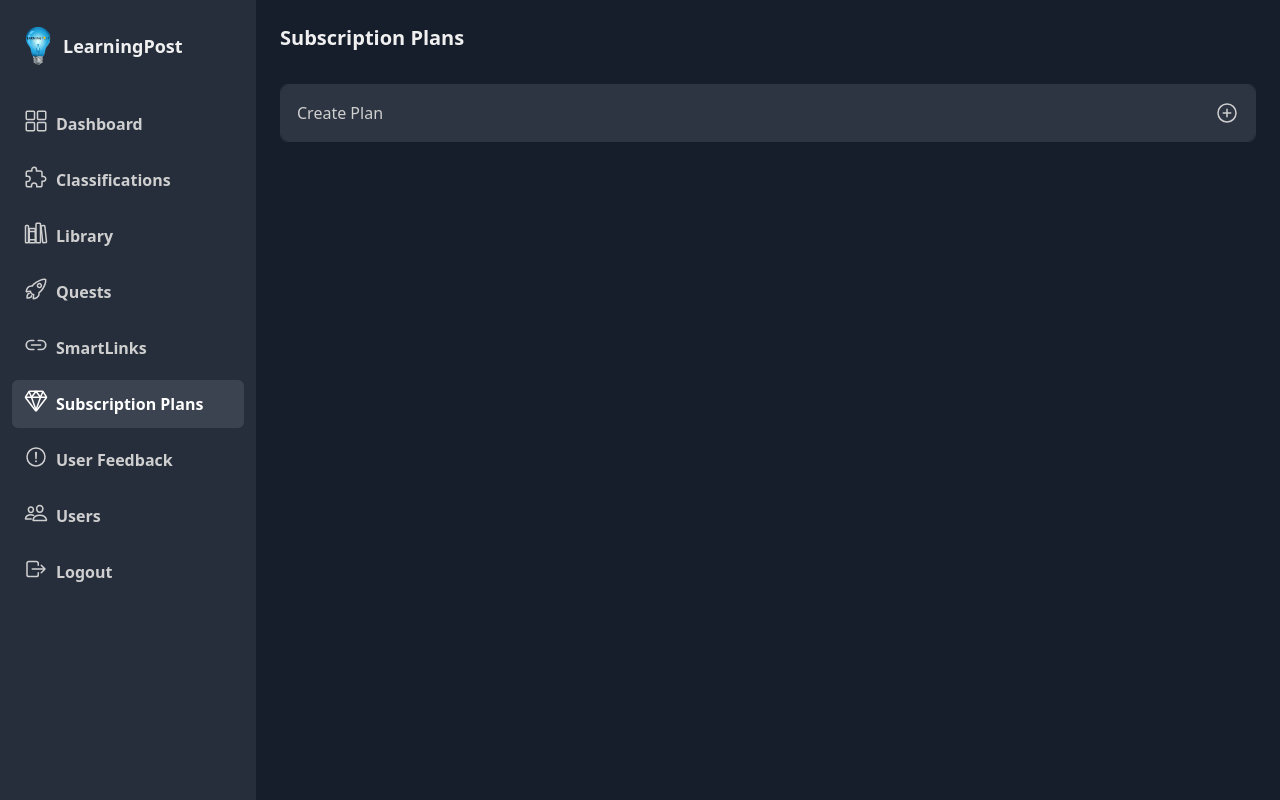
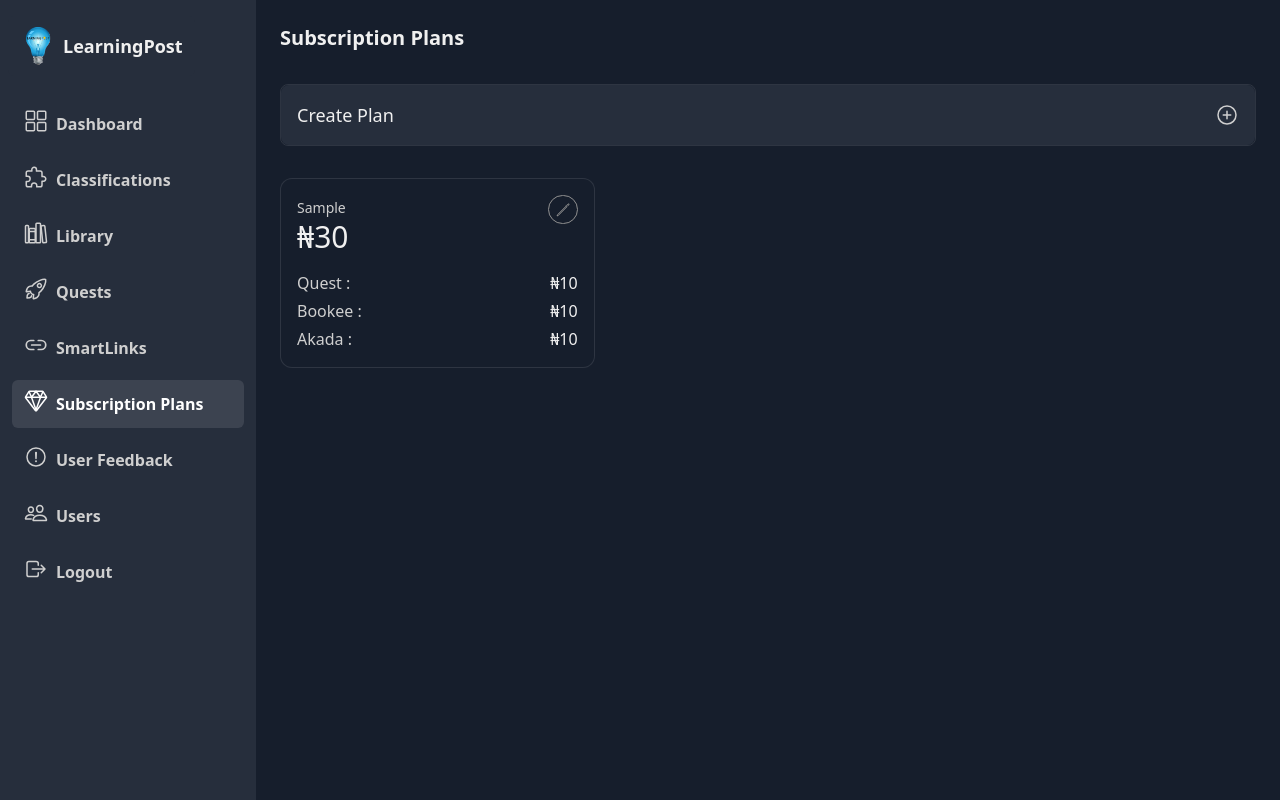
Before and after one commit to D3mzy-108/LearningPostAPI, a Django app: page /portal/admin/subscription-plans/ in a window 1280 px wide. Run offline with Django 4.2, Linux system fonts and the light colour scheme; a user stored in the database is signed in; tables that the repository leaves empty hold one stand-in row (values such as "Sample post").

Commit message:
Handled CRUD operations on subscription plans

```diff
--- a/admin_app/admin.py
+++ b/admin_app/admin.py
@@ -55,3 +55,8 @@ class UserFeedbackAdmin(admin.ModelAdmin):
 @admin.register(MPerformance)
 class MPerformanceAdmin(admin.ModelAdmin):
     pass
+
+
+@admin.register(SubscriptionPlan)
+class SubscriptionPlanAdmin(admin.ModelAdmin):
+    pass
--- a/admin_app/admin_app_views/subscription_views.py
+++ b/admin_app/admin_app_views/subscription_views.py
@@ -2,8 +2,39 @@ from django.http import HttpRequest
 from django.shortcuts import render, redirect, get_object_or_404
 from django.contrib.auth.decorators import login_required
 
+from admin_app.models import SubscriptionPlan
+
 
 @login_required
 def plans(request):
-    context = {}
+    plans = SubscriptionPlan.objects.all()
+    context = {
+        'plans': plans,
+    }
     return render(request, 'admin_app/subscription_plans/plans.html', context)
+
+
+@login_required
+def add_plan(request):
+    if request.method == 'POST':
+        plan = SubscriptionPlan()
+        plan.plan = request.POST['plan']
+        plan.duration = request.POST['duration']
+        plan.quest_price = request.POST['q_cost']
+        plan.bookee_price = request.POST['b_cost']
+        plan.akada_price = request.POST['a_cost']
+        plan.save()
+    return redirect(request.META.get('HTTP_REFERER'))
+
+
+@login_required
+def modify_plan(request, id):
+    if request.method == 'POST':
+        plan = get_object_or_404(SubscriptionPlan, id=id)
+        plan.plan = request.POST['plan']
+        plan.duration = request.POST['duration']
+        plan.quest_price = request.POST['q_cost']
+        plan.bookee_price = request.POST['b_cost']
+        plan.akada_price = request.POST['a_cost']
+        plan.save()
+    return redirect(request.META.get('HTTP_REFERER'))
--- a/admin_app/models.py
+++ b/admin_app/models.py
@@ -137,3 +137,14 @@ class MPerformance(models.Model):
 
     def __str__(self):
         return f"{self.user.first_name} {self.date}"
+
+
+class SubscriptionPlan(models.Model):
+    plan = models.CharField(max_length=20)
+    duration = models.IntegerField()
+    quest_price = models.IntegerField()
+    bookee_price = models.IntegerField()
+    akada_price = models.IntegerField()
+
+    def __str__(self):
+        return f'{self.plan} ~ {self.quest_price + self.bookee_price + self.akada_price}'
--- a/admin_app/templates/admin_app/subscription_plans/plans.html
+++ b/admin_app/templates/admin_app/subscription_plans/plans.html
@@ -5,17 +5,17 @@
     <span class="mr-auto text-xl text-[var(--fg)] font-bold">Subscription Plans</span>
     <div class="mt-8 border border-white/10 rounded-lg">
         <button type="button" onclick="$('#createPlanForm').slideToggle(300)"
-            class="w-full bg-white/10 border-none outline-none py-4 px-4 text-[var(--fg2)] text-start flex gap-2 items-center justify-between rounded-lg">
-            Create Plan
+            class="w-full bg-[var(--bg2)] border-none outline-none py-4 px-4 text-[var(--fg2)] text-start flex gap-2 items-center justify-between rounded-lg">
+            <span class="font-medium text-lg text-[var(--fg)]">Create Plan</span>
             <ion-icon name="add-circle-outline" class="text-2xl"></ion-icon>
         </button>
         <div id="createPlanForm" class="w-full py-6 px-4">
-            <form action="" method="post">
+            <form action="{% url 'add_plan' %}" method="post">
                 {% csrf_token %}
                 <div class="flex max-sm:flex-col gap-4">
                     <div class="w-full md:flex-1">
                         <label for="plan" class="text-[var(--fg)] font-medium">Plan Name*</label>
-                        <input type="text" name="plan" id="plan"
+                        <input type="text" maxlength="20" name="plan" id="plan"
                             class="w-full py-2 px-3 mt-2 rounded-lg bg-[var(--bg2)] border-none outline-none text-[var(--fg)] placeholder:text-[var(--lightgray)] font-semibold"
                             required>
                     </div>
@@ -56,15 +56,108 @@
             </form>
         </div>
     </div>
+    <div class="mt-8 w-full grid grid-cols-1 md:grid-cols-2 lg:grid-cols-3 gap-4">
+        {% for plan in plans %}
+        <div class="w-full rounded-xl p-4 bg-[var(--bg)] border border-white/10">
+            <div class="planCard planCard{{plan.id}}">
+                <div class="flex w-full items-start">
+                    <div class="flex-1">
+                        <span class="text-sm text-[var(--fg2)]">{{plan.plan}}</span>
+                        <div class="text-3xl text-[var(--fg)] font-medium">
+                            ₦{{plan.quest_price|add:plan.bookee_price|add:plan.akada_price}}</div>
+                    </div>
+                    <button type="button" data-id="{{plan.id}}"
+                        class="tgl-edit-plan bg-transparent outline-none text-[var(--lightgray)] px-[0.35rem] aspect-square border border-[var(--lightgray)] rounded-full grid place-items-center">
+                        <ion-icon name="pencil-outline"></ion-icon>
+                    </button>
+                </div>
+                <div class="mt-4 flex flex-col gap-1">
+                    <div class="flex items-center justify-between gap-4">
+                        <span class="text-[var(--fg2)]">Quest :</span>
+                        <span class="text-[var(--fg)]">₦{{plan.quest_price}}</span>
+                    </div>
+                    <div class="flex items-center justify-between gap-4">
+                        <span class="text-[var(--fg2)]">Bookee :</span>
+                        <span class="text-[var(--fg)]">₦{{plan.bookee_price}}</span>
+                    </div>
+                    <div class="flex items-center justify-between gap-4">
+                        <span class="text-[var(--fg2)]">Akada :</span>
+                        <span class="text-[var(--fg)]">₦{{plan.akada_price}}</span>
+                    </div>
+                </div>
+            </div>
+            <form action="{% url 'modify_plan' id=plan.id %}" method="post" class="w-full planCard planCard{{plan.id}}">
+                {% csrf_token %}
+                <div class="flex flex-col gap-3">
+                    <legend class="text-[var(--fg2)] text-lg">Modify {{plan.plan}}</legend>
+                    <div class="flex items-center justify-between gap-4 mt-1">
+                        <span class="text-[var(--fg2)]">Plan :</span>
+                        <input type="text" maxlength="20" name="plan"
+                            class="flex-1 py-1 px-2 rounded-lg bg-[var(--bg2)] border-none outline-none text-[var(--fg)] placeholder:text-[var(--lightgray)] font-medium"
+                            required value="{{plan.plan}}">
+                    </div>
+                    <div class="flex items-center justify-between gap-4">
+                        <span class="text-[var(--fg2)]">Duration :</span>
+                        <div class="flex-1 flex items-center rounded-md bg-[var(--bg2)] pr-3">
+                            <input type="number" name="duration" placeholder="Duration"
+                                class="w-full flex-1 py-1 px-2 rounded-md bg-[var(--bg2)] border-none outline-none text-[var(--fg)] placeholder:text-[var(--lightgray)] font-medium"
+                                required value="{{plan.duration}}">
+                            <span class="text-[var(--fg)] text-sm font-medium">days</span>
+                        </div>
+                    </div>
+                    <div class="flex items-center justify-between gap-4">
+                        <span class="text-[var(--fg2)]">Quest :</span>
+                        <input type="number" name="q_cost"
+                            class="flex-1 py-1 px-2 rounded-lg bg-[var(--bg2)] border-none outline-none text-[var(--fg)] placeholder:text-[var(--lightgray)] font-medium"
+                            required value="{{plan.quest_price}}">
+                    </div>
+                    <div class="flex items-center justify-between gap-4">
+                        <span class="text-[var(--fg2)]">Bookee :</span>
+                        <input type="number" name="b_cost"
+                            class="flex-1 py-1 px-2 rounded-lg bg-[var(--bg2)] border-none outline-none text-[var(--fg)] placeholder:text-[var(--lightgray)] font-medium"
+                            required value="{{plan.bookee_price}}">
+                    </div>
+                    <div class="flex items-center justify-between gap-4">
+                        <span class="text-[var(--fg2)]">Akada :</span>
+                        <input type="number" name="a_cost"
+                            class="flex-1 py-1 px-2 rounded-lg bg-[var(--bg2)] border-none outline-none text-[var(--fg)] placeholder:text-[var(--lightgray)] font-medium"
+                            required value="{{plan.akada_price}}">
+                    </div>
+                    <div class="flex w-full gap-4 mt-1">
+                        <button type="button" data-id="{{plan.id}}"
+                            class="tgl-edit-plan w-full border border-[var(--lightgray)] rounded-full py-2 text-[var(--lightgray)] grid place-items-center">
+                            <ion-icon name="close-outline"></ion-icon>
+                        </button>
+                        <button type="submit"
+                            class="w-full border border-[var(--green)] rounded-full py-2 text-[var(--green)] grid place-items-center">
+                            <ion-icon name="checkmark-outline"></ion-icon>
+                        </button>
+                    </div>
+                </div>
+            </form>
+        </div>
+        {% endfor %}
+    </div>
 </div>
 
 <style>
     #createPlanForm {
         display: none;
     }
+
+    .planCard:last-child {
+        display: none;
+    }
+
+    .tgl-edit-plan * {
+        pointer-events: none;
+    }
 </style>
 
 <script>
+    $('.tgl-edit-plan').click((e) => {
+        $(`.planCard${$(e.target).attr('data-id')}`).slideToggle(300)
+    })
 </script>
 
 {% endblock screen %}
--- a/admin_app/urls.py
+++ b/admin_app/urls.py
@@ -1,6 +1,6 @@
 from django.urls import path
 
-from .admin_app_views.subscription_views import plans
+from .admin_app_views.subscription_views import add_plan, modify_plan, plans
 from .admin_app_views.quests_views import download_quest, quests, create_quest, edit_quest, delete_quest, view_questions, bulk_upload, single_upload, edit_question, delete_question
 from .admin_app_views.library_views import create_book, delete_book, delete_chapter, edit_book, library, upload_chapter, view_book
 from .admin_app_views.classifications_views import classifications, delete_code, generate_new_code
@@ -52,5 +52,8 @@ urlpatterns = [
     # ========================================================================================================
     # SUBSCRIPTION PLANS
     # ========================================================================================================
-    path('subscription-plans/', plans, name='subscription_plans')
+    path('subscription-plans/', plans, name='subscription_plans'),
+    path('subscription-plans/add/', add_plan, name='add_plan'),
+    path('subscription-plans/<int:id>/modify/',
+         modify_plan, name='modify_plan'),
 ]
--- a/core/settings.py
+++ b/core/settings.py
@@ -162,4 +162,4 @@ MEDIA_ROOT = (BASE_DIR / 'media')
 DEFAULT_AUTO_FIELD = 'django.db.models.BigAutoField'
 
 AUTH_USER_MODEL = 'website.user'
-LOGIN_URL = 'home'
+LOGIN_URL = 'login'
```
Also changed, not shown: requirements.txt (+12 -90 lines), admin_app/migrations/0027_subscriptionplan.py (added).
